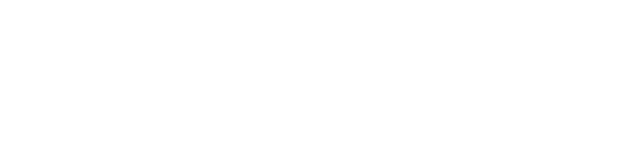
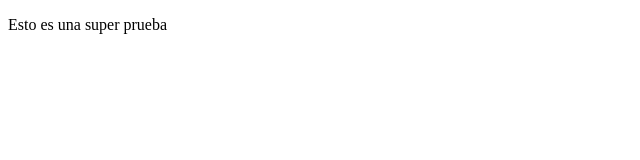
Before and after one commit to bswalter8/git-clase15, a plain HTML site: page index.html in a window 1280 px wide. Shown: the whole page, without its empty margins (0-640 px from the left). Drawn offline with Linux system fonts and the light colour scheme.

Commit message:
primera rama

```diff
--- a/index.html
+++ b/index.html
@@ -7,6 +7,7 @@
     <title>Demo de GIB</title>
 </head>
 <body>
+    <p>Esto es una super prueba</p>
     <script src="git.js"></script>
 </body>
 </html>
```
